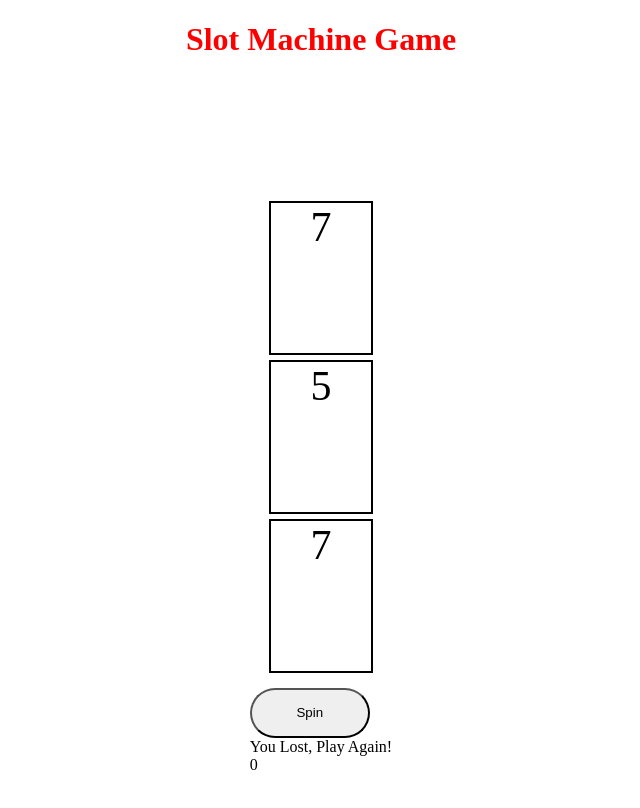
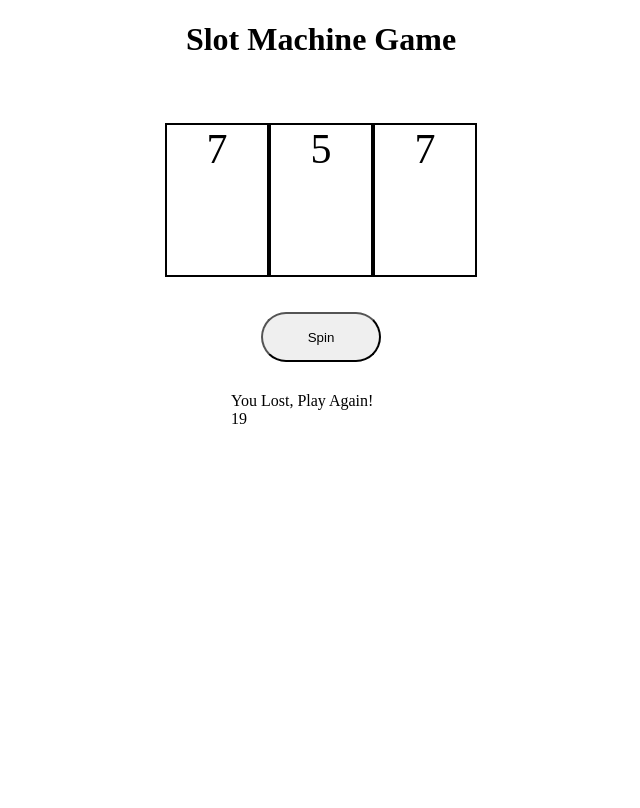
Before and after one commit to Ellaminkeith/slot-machine, a plain HTML site: page index.html in a window 1280 px wide. Both pictures are taken after a click on the button "Spin". Shown: the whole page, without its empty margins (319-959 px from the left). Drawn offline with Linux system fonts and the light colour scheme.

Commit message:
css update

```diff
--- a/index.html
+++ b/index.html
@@ -21,7 +21,7 @@
       <div class="controls">
         <button class="spinBtn">Spin</button>
         <div class="message"></div>
-        <div class="playerCredits">0</div>
+        <div class="playerCredits">20</div>
       </div>
     </div>
   </body>
--- a/main.css
+++ b/main.css
@@ -1,41 +1,23 @@
 h1 {
     text-align: center;
-    color: red;
 }
 
 .slot-machine {
-    margin: px;
     display: flex;
     flex-direction: column;
     align-items: center;
-    justify-content: center;
-    height: 100vh;
+    margin: 60px;
 }
 
+
 .boards {
-    display: block;
-    flex-direction: row;
-    justify-content: space-between;
-    margin: 10px;
+    display: flex;
+    justify-content: center;
     font-size: 42px;
     text-align: center;
 }
 
-.board1 {
-    margin: 5px auto;
-    border: 2px solid;
-    width: 100px;
-    height: 150px;
-}
-
-.board2 {
-    margin: 5px auto;
-    border: 2px solid;
-    width: 100px;
-    height: 150px;
-}
-
-.board3 {
+.board1, .board2, .board3 {
     margin: 5px auto;
     border: 2px solid;
     width: 100px;
@@ -43,6 +25,7 @@ h1 {
 }
 
 .spinBtn {
+    margin: 30px;
     width: 120px;
     height: 50px;
     border-radius: 30px;
--- a/script.js
+++ b/script.js
@@ -1,8 +1,7 @@
-const playerCredits = 0;
+let playerCredits = 20;
 const Message = "";
 
 let boardsNumbers;
-let credits = 20;
 let winning = false;
 
 const board1 = document.querySelector(".board1");
@@ -10,10 +9,11 @@ const board2 = document.querySelector(".board2");
 const board3 = document.querySelector(".board3");
 const spinBtn = document.querySelector(".spinBtn");
 const message = document.querySelector(".message");
+const creditsScore = document.querySelector(".playerCredits");
 
 spinBtn.addEventListener("click", spinBoards);
 function spinBoards() {
-  if (credits === 0) {
+  if (playerCredits === 0) {
     message.innerText = "Game Over. Please Try Again!";
     return;
   }
@@ -23,36 +23,27 @@ function spinBoards() {
     const generateNumbers = Math.floor(Math.random() * 9) + 1;
     boardsNumbers.push(generateNumbers);
   }
-  render();
   console.log("boardsNumbers", boardsNumbers);
+
   if (
     boardsNumbers[0] === boardsNumbers[1] &&
     boardsNumbers[1] === boardsNumbers[2]
   ) {
-    winning = false;
-    credits += 1;
+    winning = true;
+    playerCredits += 1;
     message.innerText = "Congrats, You WIN!";
   } else {
-    winning = true;
-    credits -= 1;
+    winning = false;
+    playerCredits -= 1;
     message.innerText = "You Lost, Play Again!";
   }
+  render();
 }
 
 function render() {
   board1.innerText = boardsNumbers[0];
   board2.innerText = boardsNumbers[1];
   board3.innerText = boardsNumbers[2];
+  creditsScore.innerText = playerCredits;
+  console.log(playerCredits);
 }
-
-function renderCredits() {
-  if (winning) {
-    playerCredits += 1;
-  } else {
-    playerCredits -= 1;
-  }
-}
-
-function renderMessage() {
-
-}
```
